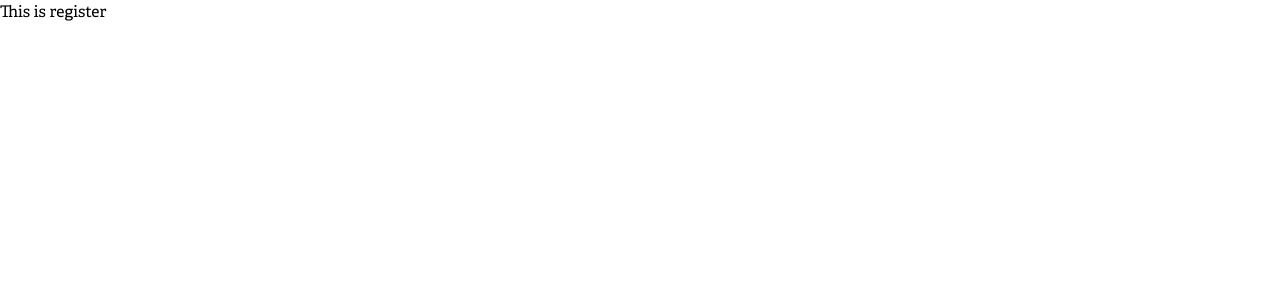
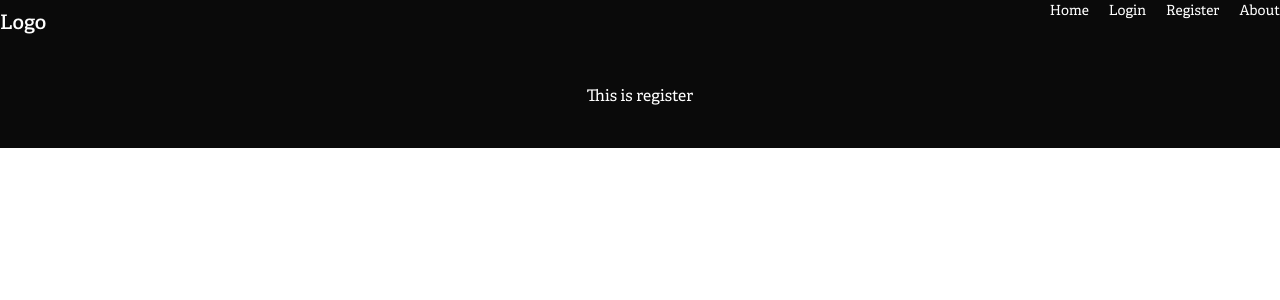
Before and after one commit to sovonbd/copilot-ta, a React (Vite) app in the folder copilot-client/: page /register in a window 1280 px wide. Shown: the top 300 px of the page. Built offline with nearby package versions, Linux system fonts and the light colour scheme.

Commit message:
added hamburger menu

```diff
--- /dev/null
+++ b/copilot-client/src/components/navbar/NavDesktop.jsx
@@ -0,0 +1,44 @@
+import { BiHomeAlt2 } from "react-icons/bi";
+import { FiSearch } from "react-icons/fi";
+import { PiChatCircleBold } from "react-icons/pi";
+import { IoPricetagsOutline } from "react-icons/io5";
+import { Link } from "react-router-dom";
+
+export const routes = [
+  {
+    title: "Home",
+    href: "/",
+    Icon: BiHomeAlt2,
+  },
+  {
+    title: "Login",
+    href: "/login",
+    Icon: FiSearch,
+  },
+  {
+    title: "Register",
+    href: "/register",
+    Icon: IoPricetagsOutline,
+  },
+  {
+    title: "About",
+    href: "#",
+    Icon: PiChatCircleBold,
+  },
+];
+
+const NavDesktop = () => {
+  return (
+    <div>
+      <ul className="hidden lg:flex lg:items-center gap-5 text-sm">
+        {routes.map((route, index) => (
+          <li key={index}>
+            <Link to={route.href}>{route.title}</Link>
+          </li>
+        ))}
+      </ul>
+    </div>
+  );
+};
+
+export default NavDesktop;
--- /dev/null
+++ b/copilot-client/src/components/navbar/NavMobile.jsx
@@ -0,0 +1,46 @@
+import { useRef, useState } from "react";
+import { Squash as Hamburger } from "hamburger-react";
+import { routes } from "./NavDesktop";
+import { Link } from "react-router-dom";
+
+const NavMobile = () => {
+  const [isOpen, setIsOpen] = useState(false);
+  const ref = useRef(null);
+
+  return (
+    <div ref={ref} className="lg:hidden">
+      <Hamburger
+        toggled={isOpen}
+        size={20}
+        toggle={setIsOpen}
+        direction="right"
+      />
+      {isOpen && (
+        <div className="fixed left-0 shadow-4xl right-0 top-[3.5rem] p-3 pt-0 bg-neutral-950 border-b border-b-white/20">
+          <ul className="grid gap-2">
+            {routes.map((route) => {
+              const { Icon } = route;
+              return (
+                <li
+                  onClick={() => setIsOpen(!isOpen)}
+                  key={route.title}
+                  className="w-full p-[0.08rem] rounded-xl bg-gradient-to-tr from-neutral-800 via-neutral-950 to-neutral-700">
+                  <Link
+                    to={route.href}
+                    className={
+                      "flex items-center justify-between w-full p-3 rounded-xl bg-neutral-950"
+                    }>
+                    <span className="flex gap-1 text-lg">{route.title}</span>
+                    <Icon className="text-xl" />
+                  </Link>
+                </li>
+              );
+            })}
+          </ul>
+        </div>
+      )}
+    </div>
+  );
+};
+
+export default NavMobile;
--- /dev/null
+++ b/copilot-client/src/components/navbar/Navbar.jsx
@@ -0,0 +1,85 @@
+import { useEffect, useRef, useState } from "react";
+
+const Navbar = () => {
+  const [dropDownState, setDropDownState] = useState(false);
+  const dropDownMenuRef = useRef();
+
+  useEffect(() => {
+    const closeDropDown = (e) => {
+      if (!dropDownMenuRef?.current?.contains(e?.target)) {
+        setDropDownState(false);
+      }
+    };
+
+    document.addEventListener("mousedown", closeDropDown);
+
+    return () => {
+      document.removeEventListener("mousedown", closeDropDown);
+    };
+  }, []);
+
+  return (
+    <nav className="flex items-center justify-between bg-[#393E46] px-4 py-2 text-white mb-24">
+      <div className="scale-100 cursor-pointer rounded-2xl px-3 py-2 text-xl font-semibold text-white transition-all duration-200 hover:scale-110">
+        <h2>Logo</h2>
+      </div>
+      <ul className="hidden items-center justify-between gap-10 md:flex">
+        <li className="group flex  cursor-pointer flex-col">
+          Home
+          <span className="mt-[2px] h-[3px] w-[0px] rounded-full bg-sky-500 transition-all duration-300 group-hover:w-full"></span>
+        </li>
+        <li className="group flex  cursor-pointer flex-col">
+          Services
+          <span className="mt-[2px] h-[3px]  w-[0px] rounded-full bg-sky-500 transition-all duration-300 group-hover:w-full"></span>
+        </li>
+        <li className="group flex  cursor-pointer flex-col">
+          About
+          <span className="mt-[2px] h-[3px]  w-[0px] rounded-full bg-sky-500 transition-all duration-300 group-hover:w-full"></span>
+        </li>
+        <li className="group flex  cursor-pointer flex-col">
+          Contact
+          <span className="mt-[2px] h-[3px]  w-[0px] rounded-full bg-sky-500 transition-all duration-300 group-hover:w-full"></span>
+        </li>
+      </ul>
+      <div
+        ref={dropDownMenuRef}
+        onClick={() => setDropDownState(!dropDownState)}
+        className="relative flex transition-transform md:hidden">
+        <svg
+          xmlns="http://www.w3.org/2000/svg"
+          width="24"
+          height="24"
+          viewBox="0 0 24 24"
+          fill="none"
+          stroke="currentColor"
+          strokeWidth="2"
+          strokeLinecap="round"
+          strokeLinejoin="round"
+          className="cursor-pointer">
+          {" "}
+          <line x1="4" x2="20" y1="12" y2="12" />{" "}
+          <line x1="4" x2="20" y1="6" y2="6" />
+          <line x1="4" x2="20" y1="18" y2="18" />{" "}
+        </svg>
+        {dropDownState && (
+          <ul className=" z-10  gap-2  bg-[#393E46]  absolute right-0 top-11 flex w-[200px] flex-col  rounded-lg   text-base ">
+            <li className="cursor-pointer  px-6 py-2 text-white rounded-t-lg hover:bg-sky-600 ">
+              Home
+            </li>
+            <li className="cursor-pointer  px-6 py-2 text-white hover:bg-sky-600 ">
+              Services
+            </li>
+            <li className="cursor-pointer  px-6 py-2 text-white hover:bg-sky-600 ">
+              About
+            </li>
+            <li className="cursor-pointer  px-6 py-2 text-white hover:bg-sky-600 ">
+              Contact
+            </li>
+          </ul>
+        )}
+      </div>
+    </nav>
+  );
+};
+
+export default Navbar;
--- /dev/null
+++ b/copilot-client/src/components/navbar/Navbar1.jsx
@@ -0,0 +1,18 @@
+import NavDesktop from "./NavDesktop";
+import NavMobile from "./NavMobile";
+
+const Navbar1 = () => {
+  return (
+    <div>
+      <div className="flex justify-between">
+        <div className="scale-100 cursor-pointer rounded-2xl py-2 text-xl font-semibold  transition-all duration-200 hover:scale-110">
+          <h2>Logo</h2>
+        </div>
+        <NavDesktop />
+        <NavMobile />
+      </div>
+    </div>
+  );
+};
+
+export default Navbar1;
--- a/copilot-client/src/layout/MainLayout.jsx
+++ b/copilot-client/src/layout/MainLayout.jsx
@@ -1,7 +1,11 @@
 import { Outlet } from "react-router-dom";
+import Navbar from "../components/navbar/Navbar";
+import Navbar1 from "../components/navbar/Navbar1";
 const MainLayout = () => {
   return (
-    <div>
+    <div className="bg-neutral-950 text-white">
+      {/* <Navbar /> */}
+      <Navbar1 />
       <Outlet />
     </div>
   );
--- a/copilot-client/src/pages/home/Home.jsx
+++ b/copilot-client/src/pages/home/Home.jsx
@@ -2,7 +2,7 @@
 const Home = () => {
 
   return (
-    <div>
+    <div className="text-center py-10">
       <h1>This is Home</h1>
     </div>
   );
--- a/copilot-client/src/pages/login/Login.jsx
+++ b/copilot-client/src/pages/login/Login.jsx
@@ -1,5 +1,5 @@
 const Login = () => {
-  return <div>This is Login</div>;
+  return <div className="text-center py-10">This is Login</div>;
 };
 
 export default Login;
--- a/copilot-client/src/pages/register/Register.jsx
+++ b/copilot-client/src/pages/register/Register.jsx
@@ -1,5 +1,5 @@
 const Register = () => {
-  return <div>This is register</div>;
+  return <div className="text-center py-10">This is register</div>;
 };
 
 export default Register;
```
Also changed, not shown: copilot-client/package.json (+6 -1 lines), 1 other file (tests, documents, lock files or other folders).
